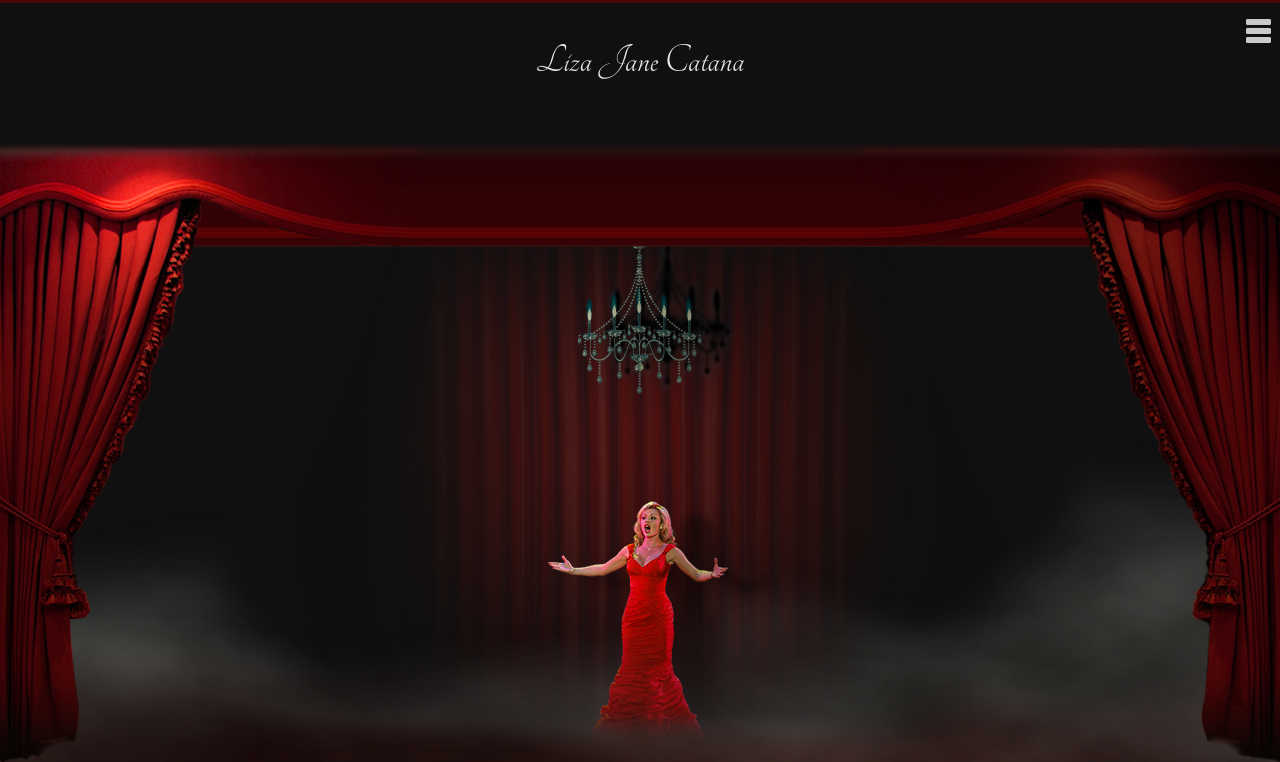
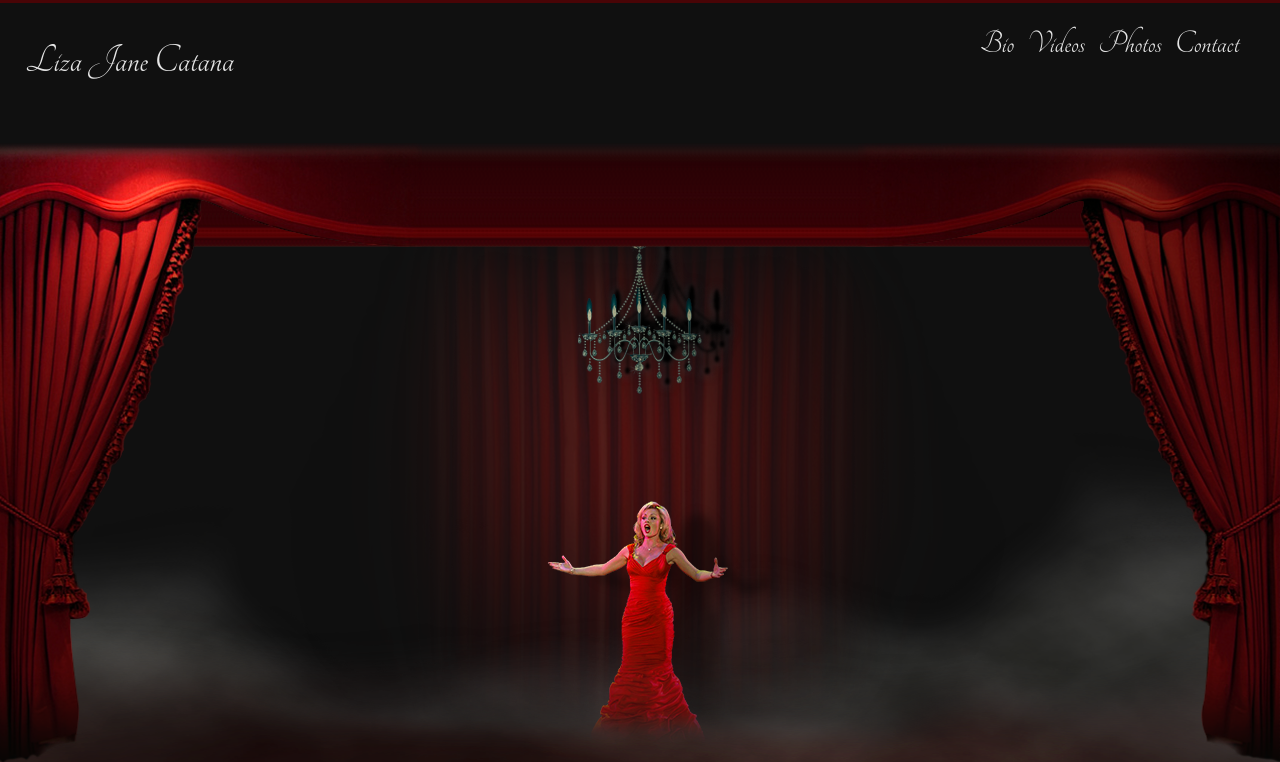
Before and after one commit to adamgedney/lizajanecatana.com, a PHP site: page / in a window 1280 px wide. Shown: the top 762 px of the page. Run offline with PHP 8.4, Linux system fonts and the light colour scheme; some libraries are stand-ins or nearby versions; some web fonts are replaced.

Commit message:
added jquery resize listener to remove slidr menu. added tablet and desktop layout.

```diff
--- a/css/_defaults.scss
+++ b/css/_defaults.scss
@@ -49,7 +49,7 @@ input{
 
 a{
 text-decoration: none;
-color: $purple;
+color: $blue;
 }
 
 a:hover, input[type=submit]:hover{
--- a/css/main.css
+++ b/css/main.css
@@ -72,7 +72,7 @@ input {
 
 a {
   text-decoration: none;
-  color: #ab14b4; }
+  color: #1e89b1; }
 
 a:hover, input[type=submit]:hover {
   opacity: .6; }
@@ -99,15 +99,7 @@ img, iframe {
 .red {
   color: #cd241b; }
 
-/* #Media Queries
-================================================== */
-/*
-Grabbed from Chris Coyer.
-http://css-tricks.com/snippets/css/media-queries-for-standard-devices/
-*/
-/* 358px motoX
-
-*/
+/*-----------------------Styles------------------------*/
 .menu-button {
   display: block;
   position: fixed;
@@ -243,7 +235,7 @@ h2 {
   .form textarea {
     height: 198px; }
   .form input[type=submit] {
-    background: #ab14b4;
+    background: #1e89b1;
     color: #e6e6e6;
     clear: both;
     height: 45px;
@@ -287,35 +279,77 @@ footer {
       .videos .video-wrapper iframe {
         width: 220px;
         height: 165px; }
-      .videos .video-wrapper h3 {
-        text-align: center;
-        margin-top: 9px;
-        margin-bottom: 36px; }
     .videos .video-wrapper:nth-child(odd) {
       margin-right: 13%; }
 
-  .page-inner {
-    overflow: hidden; }
+  .contact .page-inner {
+    overflow: hidden;
+    width: 770px;
+    margin: 0 auto; }
 
   .form {
     float: left; }
 
   .contact-info {
     display: block;
-    float: left;
-    width: 250px;
-    margin: 18px 0 0 13%; }
+    float: right;
+    width: 225px;
+    margin: 18px 0 0 80px; }
     .contact-info a {
       font-size: 3em;
       font-family: 'Tangerine', cursive; } }
-/*min-width 768*/
+/*min-width 750*/
+@media only screen and (min-width: 769px) {
+  header h1 {
+    float: left; }
+  header nav {
+    float: right;
+    padding-right: 2%;
+    padding-top: 18px;
+    width: 300px; }
+    header nav ul li {
+      display: inline-block;
+      height: 44px;
+      text-align: center;
+      margin-right: 4%;
+      border: none; }
+      header nav ul li :hover {
+        color: #cd241b; }
+      header nav ul li a {
+        font-size: 2.1em; }
+
+  .menu-button {
+    display: none; } }
 /* Desktops and laptops ----------- */
-@media only screen and (min-width: 769px) {
+@media only screen and (min-width: 837px) {
   .scene {
     height: 620px; }
 
   #curtain-wrapper {
-    display: block; } }
+    display: block; }
+
+  .videos {
+    max-width: 870px; }
+    .videos .video-wrapper {
+      float: left; }
+      .videos .video-wrapper iframe {
+        width: 320px;
+        height: 233px; }
+    .videos .video-wrapper:nth-child(odd) {
+      margin: 0 4%; } }
+/* Desktops ---------------------- */
+@media only screen and (min-width: 1140px) {
+  .videos {
+    max-width: 100%; }
+    .videos .video-wrapper {
+      float: left; }
+      .videos .video-wrapper iframe {
+        width: 310px;
+        height: 223px; }
+    .videos .video-wrapper:nth-child(odd) {
+      margin: 0 1%; }
+    .videos .video-wrapper:nth-child(even) {
+      margin: 0 1%; } }
 /* Large screens ----------- */
 @media only screen and (min-width: 1824px) {
   /* Styles */ }
--- a/css/main.scss
+++ b/css/main.scss
@@ -29,20 +29,7 @@ $dark-red: #490406;
 
 
 
-/* #Media Queries
-================================================== */
-/*
-Grabbed from Chris Coyer.
-http://css-tricks.com/snippets/css/media-queries-for-standard-devices/
-*/
-/* 358px motoX
-
-*/
-
-
-
-
-
+/*-----------------------Styles------------------------*/
 .menu-button{
 	display: block;
 	position: fixed;
@@ -236,7 +223,7 @@ h2{
 		}
 
 		input[type=submit]{
-			background: $purple;
+			background: $blue;
 			color: $white;
 			clear: both;
 			height: 45px;
@@ -264,9 +251,6 @@ h2{
 	display: none;
 }
 
-
-
-
 footer{
 	margin-top: 72px;
 
@@ -276,6 +260,12 @@ footer{
 
 	}
 }
+
+
+
+
+
+
 
 
 
@@ -300,6 +290,10 @@ and (min-width : 480px) {
 
 
 
+
+
+
+
 /* iPads (portrait and landscape) ----------- */
 @media only screen
 and (min-width : 750px) {
@@ -319,12 +313,6 @@ and (min-width : 750px) {
 		width: 220px;
 		height: 165px;
 		}
-
-		h3{
-			text-align: center;
-			margin-top: 9px;
-			margin-bottom: 36px;
-		}
 	}
 
 	.video-wrapper:nth-child(odd){
@@ -332,8 +320,10 @@ and (min-width : 750px) {
 		}
 }
 
-.page-inner{
+.contact .page-inner{
 	overflow: hidden;
+	width: 770px;
+	margin: 0 auto;
 }
 
 .form{
@@ -342,9 +332,9 @@ and (min-width : 750px) {
 
 .contact-info{
 	display: block;
-	float: left;
-	width: 250px;
-	margin: 18px 0 0 13%;
+	float: right;
+	width: 225px;
+	margin: 18px 0 0 80px;
 
 	a{
 		font-size: 3em;
@@ -352,7 +342,59 @@ and (min-width : 750px) {
 	}
 }
 
-}/*min-width 768*/
+}/*min-width 750*/
+
+
+
+
+
+
+
+
+
+//adjusts header nav after JS removes slide in menu
+@media only screen
+and (min-width : 769px) {
+
+header{
+
+	h1{
+		float: left;
+	}
+
+	nav{
+		float: right;
+		padding-right: 2%;
+		padding-top: 18px;
+		width: 300px;
+
+		ul{
+			li{
+				display: inline-block;
+				height: 44px;
+				text-align: center;
+				margin-right: 4%;
+				border: none;
+
+				:hover{
+					color: $red;
+				}
+
+				a{
+					font-size: 2.1em;
+				}
+			}
+		}
+	}
+}
+
+.menu-button{
+	display: none;
+}
+}
+
+
+
 
 
 
@@ -361,7 +403,7 @@ and (min-width : 750px) {
 
 /* Desktops and laptops ----------- */
 @media only screen
-and (min-width : 769px) {
+and (min-width : 837px) {
 
 .scene{
 	height: 620px;
@@ -371,10 +413,62 @@ and (min-width : 769px) {
 	display: block;
 }
 
+.videos{
+	max-width: 870px;
+
+	.video-wrapper{
+		float: left;
+
+
+		iframe{
+		width: 320px;
+		height: 233px;
+		}
+	}
+
+	.video-wrapper:nth-child(odd){
+			margin: 0 4%;
+		}
+}
+
+
 }
 
 
 
+
+
+
+
+
+
+/* Desktops ---------------------- */
+@media only screen
+and (min-width : 1140px) {
+
+.videos{
+	max-width: 100%;
+
+	.video-wrapper{
+		float: left;
+
+
+		iframe{
+		width: 310px;
+		height: 223px;
+		}
+	}
+
+	.video-wrapper:nth-child(odd){
+			margin: 0 1%;
+		}
+
+	.video-wrapper:nth-child(even){
+			margin: 0 1%;
+		}
+}
+
+}
 
 
 
--- a/index.php
+++ b/index.php
@@ -160,9 +160,9 @@
 						<h2 id="photos">Photos</h2>
 						<img class="ornament" src="/images/ornament.png" alt="page ornament" />
 
-						<div class="picasa" id="gallery">
+						<!-- <div class="picasa" id="gallery">
 				        	<embed type="application/x-shockwave-flash" src="https://static.googleusercontent.com/external_content/picasaweb.googleusercontent.com/slideshow.swf" width="100%" height="100%" flashvars="host=picasaweb.google.com&hl=en_US&feat=flashalbum&RGB=0x000000&feed=https%3A%2F%2Fpicasaweb.google.com%2Fdata%2Ffeed%2Fapi%2Fuser%2F112323008573640601447%2Falbumid%2F5943929266358395361%3Falt%3Drss%26kind%3Dphoto%26hl%3Den_US" pluginspage="http://www.macromedia.com/go/getflashplayer"></embed>
-				        </div>
+				        </div> -->
 
 					</div><!-- /.page-inner-->
 				</div><!-- /.page-->
--- a/js/main.js
+++ b/js/main.js
@@ -6,6 +6,9 @@ $(function(){
 
 //---------------------Sidr slide in menu------------------------
 
+//runs only on mobile sizes devices
+$(window).resize(function(event){
+	if($(window).width() < 769){
 		//creates a new menu
 		$('#menu').sidr();
 
@@ -29,7 +32,8 @@ $(window).touchwipe({
 			},
 			preventDefaultEvents: false
 		});
-
+	}
+});
 
 
 
```
Lines whose indentation alone changed are shown as unchanged.
